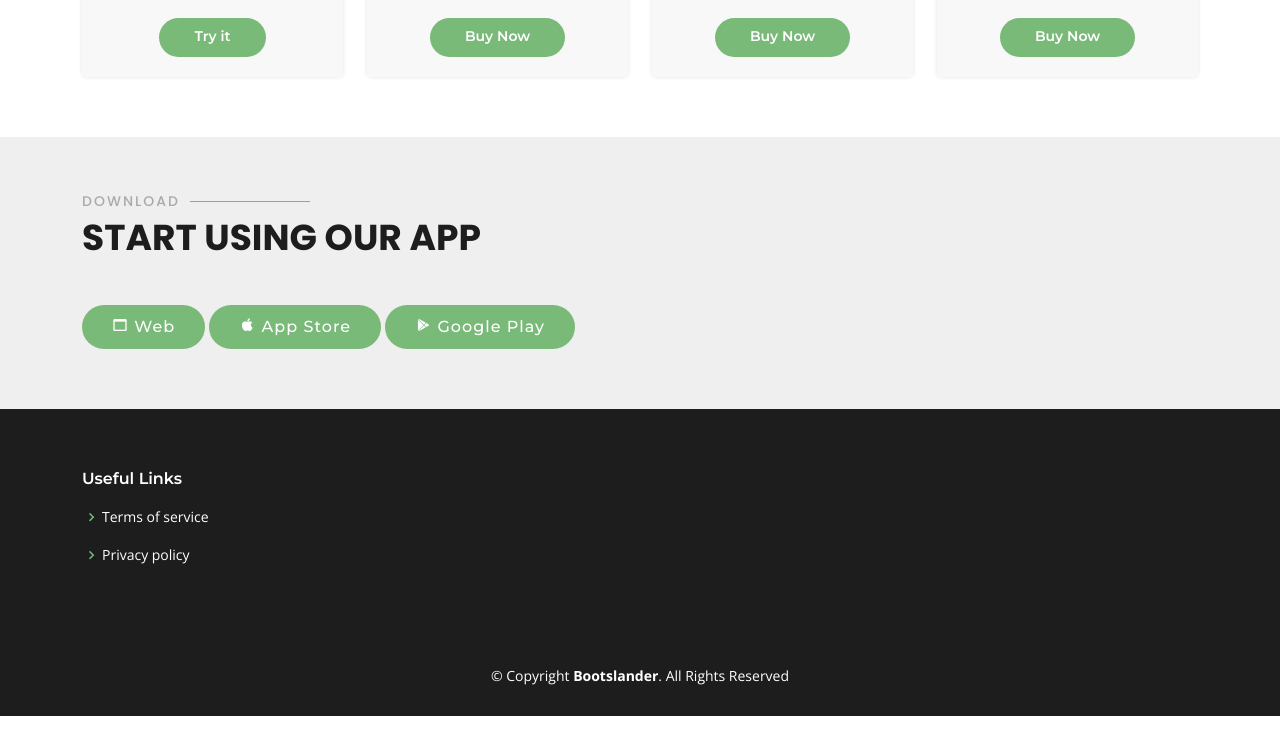
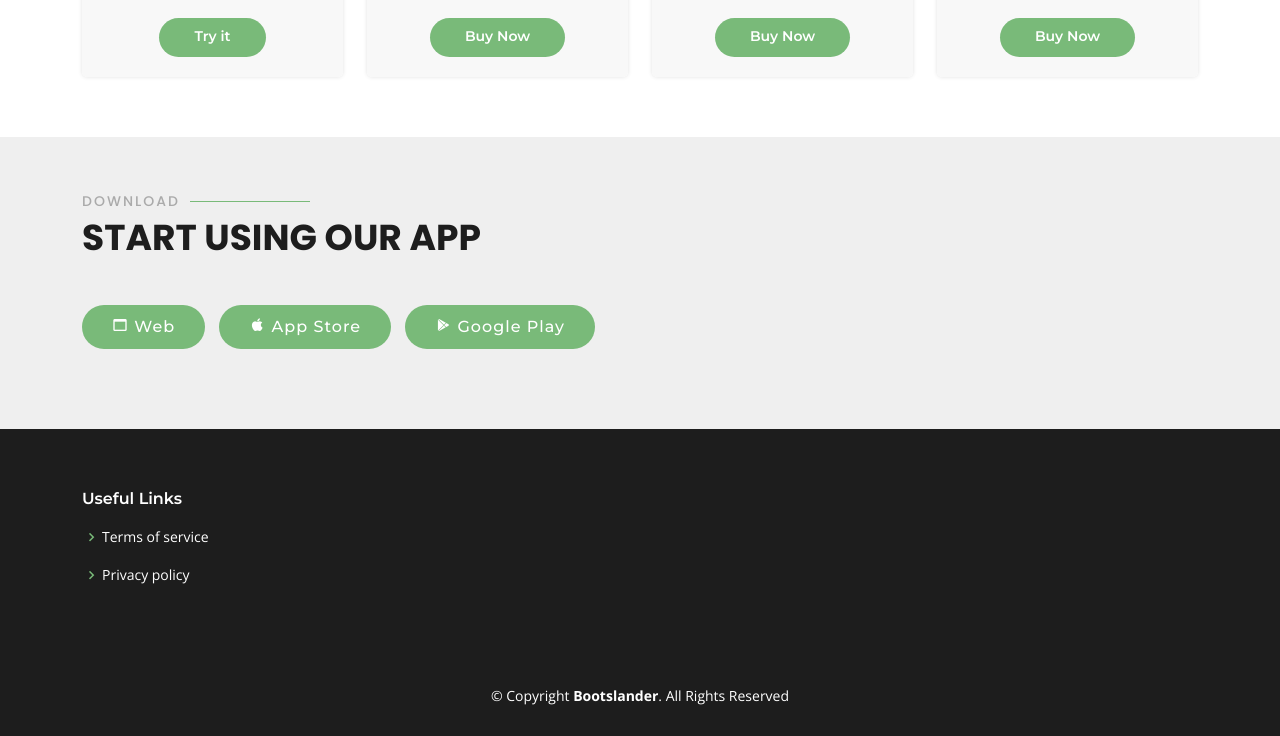
Before and after one commit to FateGPT/landingpage, a plain HTML site: page index.html in a window 1280 px wide. Shown: the part 2222-2958 px from the top of the page. Drawn offline with nearby package versions, Linux system fonts and the light colour scheme.

Commit message:
add margin

```diff
--- a/assets/css/style.css
+++ b/assets/css/style.css
@@ -1768,6 +1768,8 @@ section {
   letter-spacing: 1px;
   display: inline-block;
   padding: 10px 30px;
+  margin-bottom: 20px;
+  margin-right: 10px;
   border-radius: 50px;
   transition: 0.5s;
   color: #fff;
```
